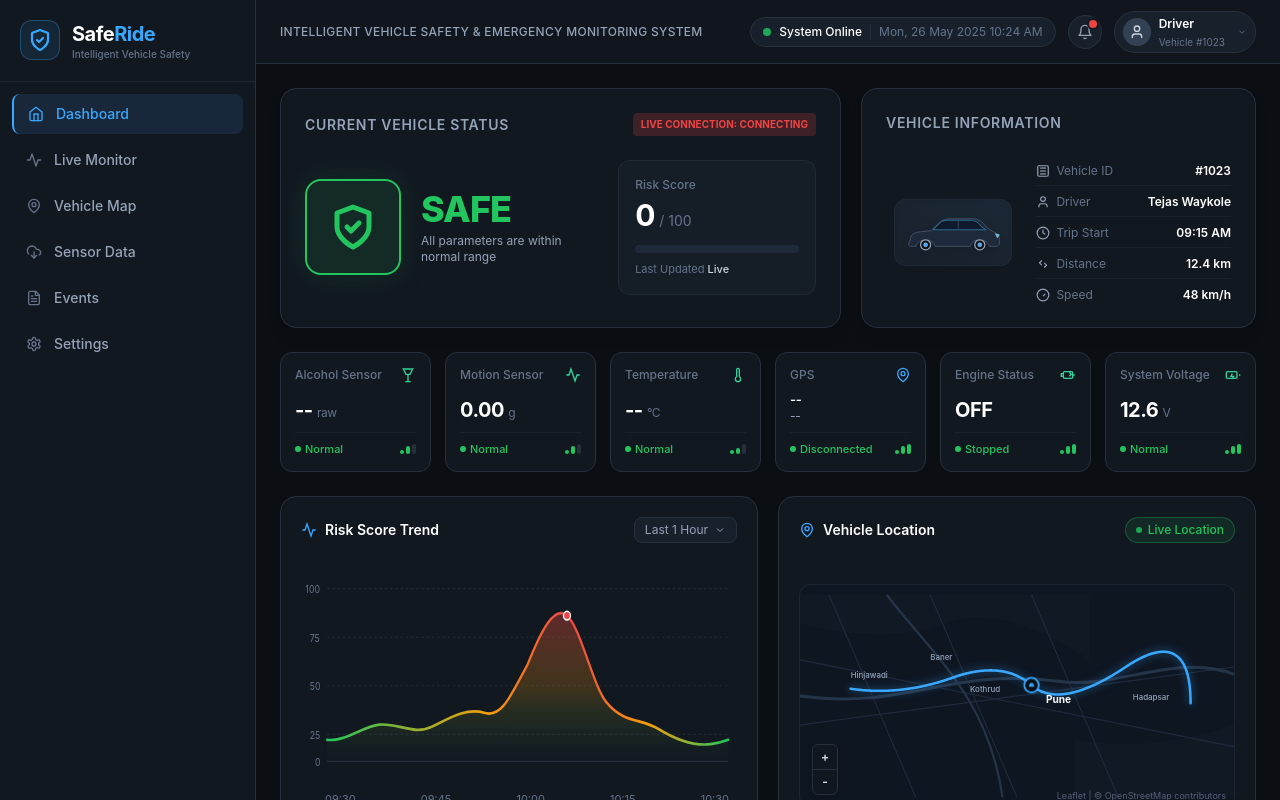
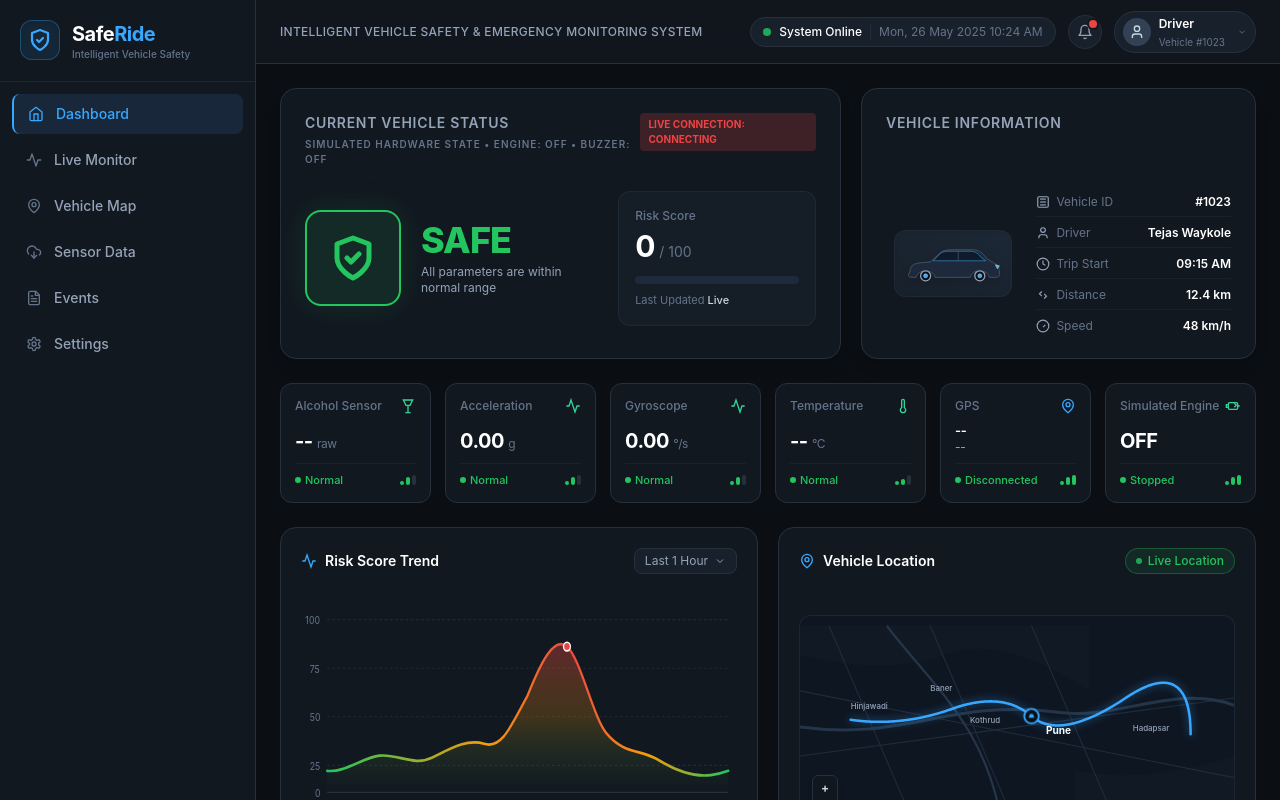
Before and after one commit to Tejaswaykole/SafeRide, a React (Vite) app in the folder frontend/: page / in a window 1280 px wide. Shown: the top 800 px of the page. Built offline with nearby package versions, Linux system fonts and the light colour scheme; no server answers.

Commit message:
test: complete SafeRide full-system software QA

```diff
--- a/frontend/src/pages/Dashboard.tsx
+++ b/frontend/src/pages/Dashboard.tsx
@@ -77,18 +77,21 @@ export default function Dashboard() {
     );
   }
 
-  // Derived values for sensors
   const accValue = latestSensors
     ? Math.max(Math.abs(latestSensors.accel_x), Math.abs(latestSensors.accel_y), Math.abs(latestSensors.accel_z - 9.8)).toFixed(2)
     : '0.00';
 
+  const gyroValue = latestSensors
+    ? Math.max(Math.abs(latestSensors.gyro_x), Math.abs(latestSensors.gyro_y), Math.abs(latestSensors.gyro_z)).toFixed(2)
+    : '0.00';
+
   const sensorData = [
     { title: 'Alcohol Sensor', value: latestSensors ? latestSensors.alcohol_value.toFixed(2) : '--', unit: 'raw', icon: 'alcohol', status: (latestSensors && latestSensors.alcohol_value > 1150) ? 'Warning' : 'Normal', levels: ['bg-brand-safe', 'bg-brand-safe', 'bg-brand-border'] },
-    { title: 'Motion Sensor', value: accValue, unit: 'g', icon: 'motion', status: parseFloat(accValue) > 2.5 ? 'Warning' : 'Normal', levels: ['bg-brand-safe', 'bg-brand-safe', 'bg-brand-border'] },
+    { title: 'Acceleration', value: accValue, unit: 'g', icon: 'motion', status: parseFloat(accValue) > 2.5 ? 'Warning' : 'Normal', levels: ['bg-brand-safe', 'bg-brand-safe', 'bg-brand-border'] },
+    { title: 'Gyroscope', value: gyroValue, unit: '°/s', icon: 'motion', status: parseFloat(gyroValue) > 150 ? 'Warning' : 'Normal', levels: ['bg-brand-safe', 'bg-brand-safe', 'bg-brand-border'] },
     { title: 'Temperature', value: latestSensors ? latestSensors.temperature.toFixed(1) : '--', unit: '°C', icon: 'temp', status: 'Normal', levels: ['bg-brand-safe', 'bg-brand-safe', 'bg-brand-border'] },
     { title: 'GPS', value: (latestSensors && latestSensors.latitude) ? `${latestSensors.latitude.toFixed(4)}° N` : '--', subValue: (latestSensors && latestSensors.longitude) ? `${latestSensors.longitude.toFixed(4)}° E` : '--', unit: '', icon: 'gps', status: (latestSensors && latestSensors.latitude) ? 'Connected' : 'Disconnected', levels: ['bg-brand-safe', 'bg-brand-safe', 'bg-brand-safe'] },
-    { title: 'Engine Status', value: vehicleStatus?.engine_state === "ON" || vehicleStatus?.engine_state === 1 ? 'ON' : 'OFF', unit: '', icon: 'engine', status: vehicleStatus?.engine_state === "ON" || vehicleStatus?.engine_state === 1 ? 'Running' : 'Stopped', levels: ['bg-brand-safe', 'bg-brand-safe', 'bg-brand-safe'] },
-    { title: 'System Voltage', value: '12.6', unit: 'V', icon: 'battery', status: 'Normal', levels: ['bg-brand-safe', 'bg-brand-safe', 'bg-brand-safe'] },
+    { title: 'Simulated Engine', value: vehicleStatus?.engine_state === "ON" || vehicleStatus?.engine_state === 1 ? 'ON' : 'OFF', unit: '', icon: 'engine', status: vehicleStatus?.engine_state === "ON" || vehicleStatus?.engine_state === 1 ? 'Running' : 'Stopped', levels: ['bg-brand-safe', 'bg-brand-safe', 'bg-brand-safe'] },
   ];
 
   const mappedEvents = recentEvents.map(e => ({
@@ -107,8 +110,13 @@ export default function Dashboard() {
       <section className="grid grid-cols-1 lg:grid-cols-12 gap-5" data-purpose="status-overview-section">
         {/* Current Vehicle Status Card */}
         <div className="lg:col-span-7 bg-brand-surface border border-brand-border rounded-2xl p-6 flex flex-col justify-between shadow-lg relative" data-purpose="vehicle-status-card">
-          <div className="flex justify-between items-center mb-4">
-            <h3 className="text-sm font-semibold text-brand-secondaryText uppercase tracking-wider">Current Vehicle Status</h3>
+          <div className="flex justify-between items-start mb-4">
+            <div>
+              <h3 className="text-sm font-semibold text-brand-secondaryText uppercase tracking-wider">Current Vehicle Status</h3>
+              <p className="text-[10px] text-brand-muted mt-1 uppercase tracking-widest font-semibold">
+                Simulated Hardware State • Engine: {vehicleStatus?.engine_state === "ON" || vehicleStatus?.engine_state === 1 ? 'ON' : 'OFF'} • Buzzer: {vehicleStatus?.buzzer_action > 0 ? 'ACTIVE' : 'OFF'}
+              </p>
+            </div>
             <div className={`px-2 py-1 rounded text-[10px] font-bold ${wsStatus === 'connected' ? 'bg-brand-safe/20 text-brand-safe' : 'bg-brand-critical/20 text-brand-critical'}`}>
               LIVE CONNECTION: {wsStatus.toUpperCase()}
             </div>
```
Also changed, not shown: 2 other files (tests, documents, lock files or other folders).
